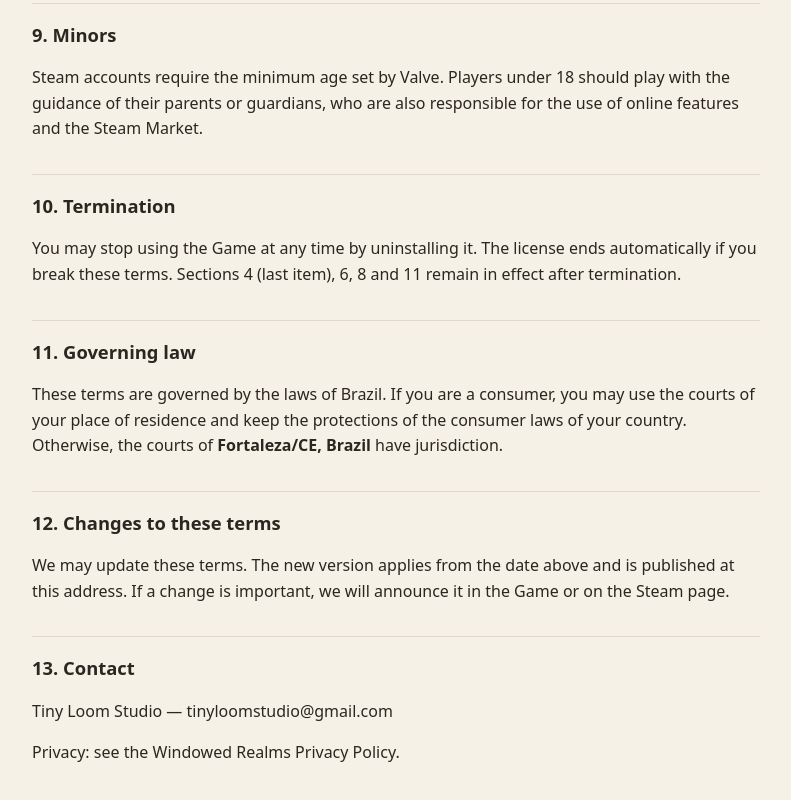
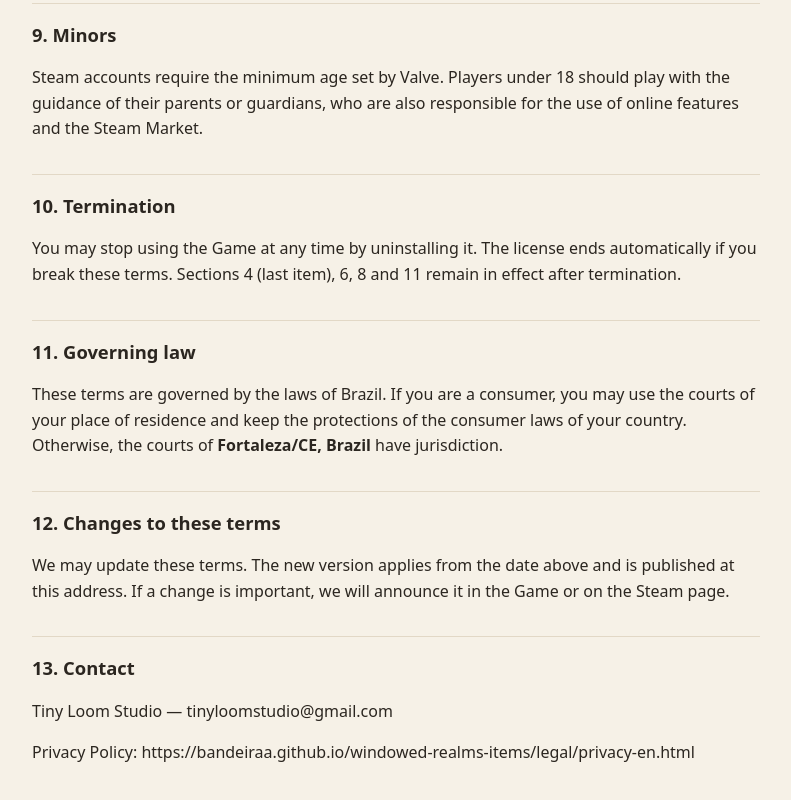
Before and after one commit to Bandeiraa/windowed-realms-items, a plain HTML site: page legal/eula-en.html in a window 1280 px wide. Shown: the part 2466-3266 px from the top of the page, without its empty margins (244-1035 px from the left). Drawn offline with Linux system fonts and the light colour scheme.

Commit message:
EULA links to the privacy policy

```diff
--- a/legal/eula-en.html
+++ b/legal/eula-en.html
@@ -60,4 +60,4 @@ nav a { margin-right: 12px; }
 <p>We may update these terms. The new version applies from the date above and is published at this address. If a change is important, we will announce it in the Game or on the Steam page.</p>
 <h2>13. Contact</h2>
 <p>Tiny Loom Studio — tinyloomstudio@gmail.com</p>
-<p>Privacy: see the Windowed Realms Privacy Policy.</p></main></body></html>
+<p>Privacy Policy: https://bandeiraa.github.io/windowed-realms-items/legal/privacy-en.html</p></main></body></html>
```
Also changed, not shown: legal/eula-pt.html (+1 -1 lines).
